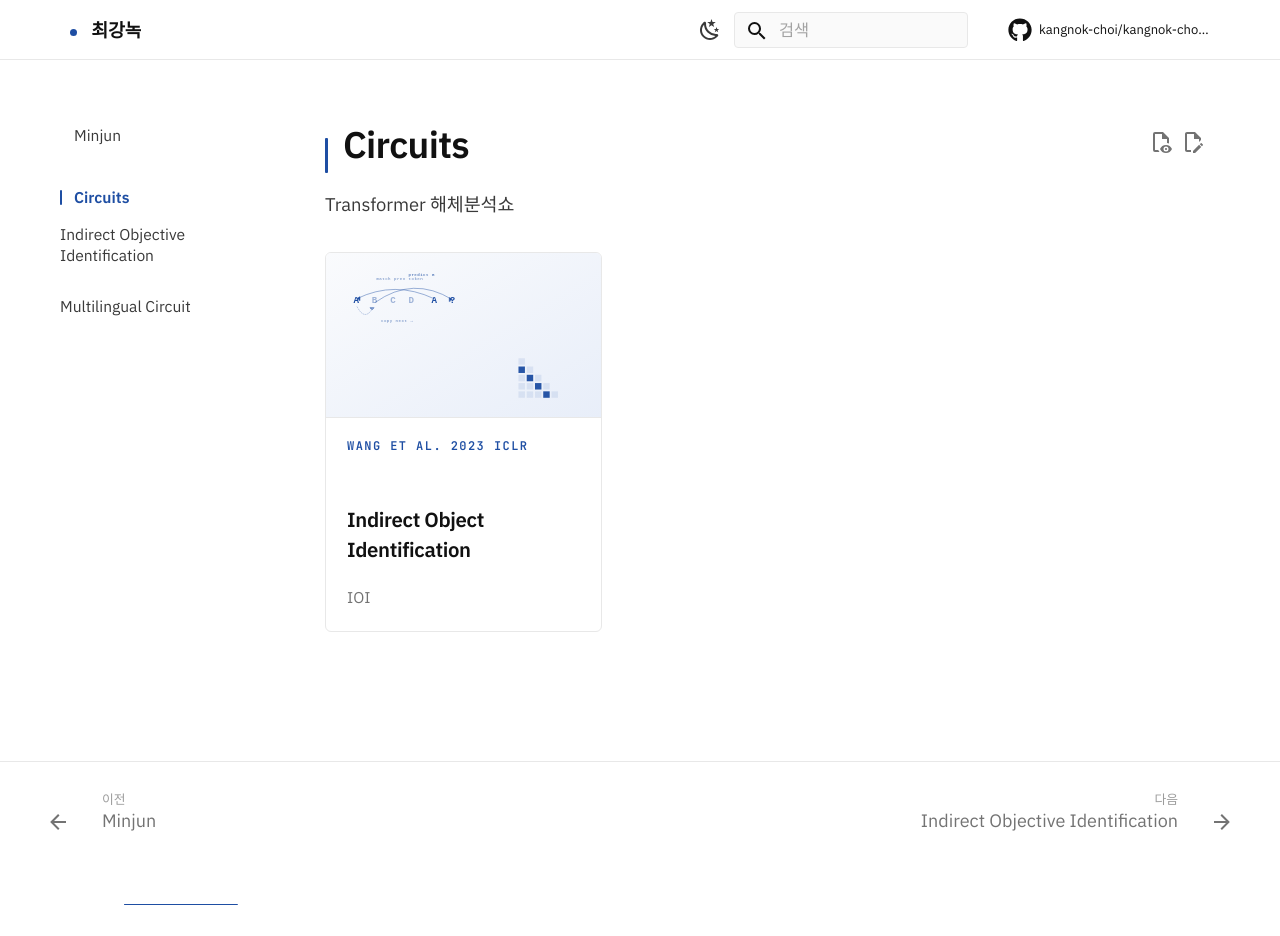
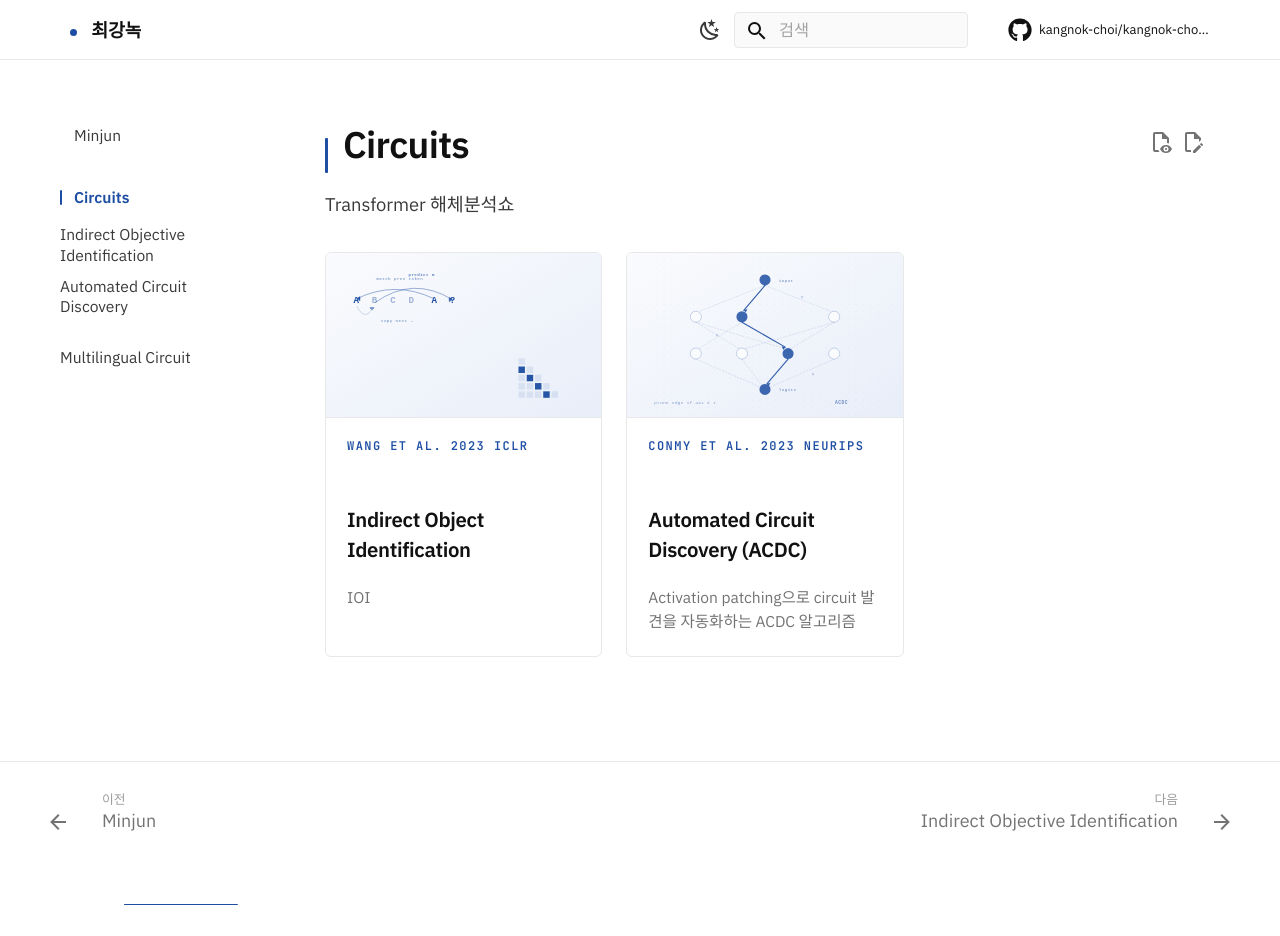
Before and after one commit to kangnok-choi/kangnok-choi.github.io, an MkDocs documentation site: the page built from docs/minjun/circuits/index.md, in a window 1280 px wide and 936 px high. Built offline with MkDocs 1.6.1 and Material for MkDocs 9.7.7, drawn with Linux system fonts in a browser that asks for light colours; some web fonts are replaced; comment, search, counter and statistics services are not loaded.

Commit message:
docs: set up ACDC (Conmy et al. 2023 NeurIPS) post with cover
Co-Authored-By: Claude Fable 5 <noreply@anthropic.com>

```diff
--- a/docs/minjun/circuits/index.md
+++ b/docs/minjun/circuits/index.md
@@ -17,4 +17,12 @@ Transformer 해체분석쇼
       <p class="post-card__desc">IOI</p>
     </div>
   </a>
+  <a class="post-card" href="automated-circuit-discovery/">
+    <div class="post-card__cover" style="background-image: url('cover_images/automated-circuit-discovery.svg')"></div>
+    <div class="post-card__body">
+      <div class="post-card__meta">Conmy et al. 2023 NeurIPS</div>
+      <h3 class="post-card__title">Automated Circuit Discovery (ACDC)</h3>
+      <p class="post-card__desc">Activation patching으로 circuit 발견을 자동화하는 ACDC 알고리즘</p>
+    </div>
+  </a>
 </div>
--- a/mkdocs.yml
+++ b/mkdocs.yml
@@ -101,6 +101,7 @@ nav:
     - Circuits:
       - minjun/circuits/index.md
       - Indirect Objective Identification: minjun/circuits/indirect_object_identification.md
+      - Automated Circuit Discovery: minjun/circuits/automated-circuit-discovery.md
     - Multilingual Circuit: minjun/multilingual_circuit/index.md
   - Inho:
     - inho/index.md
```
Also changed, not shown: docs/minjun/circuits/automated-circuit-discovery.md (added, +7 -0 lines), docs/minjun/circuits/cover_images/automated-circuit-discovery.svg (added).
